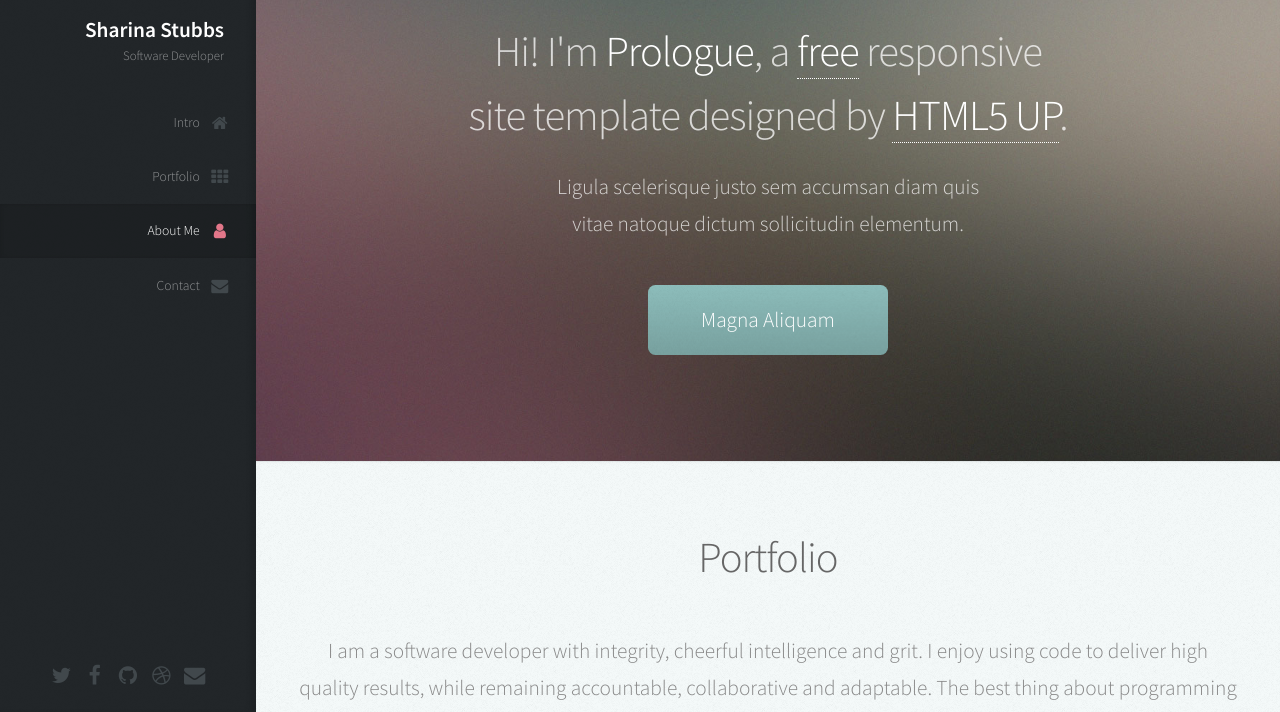
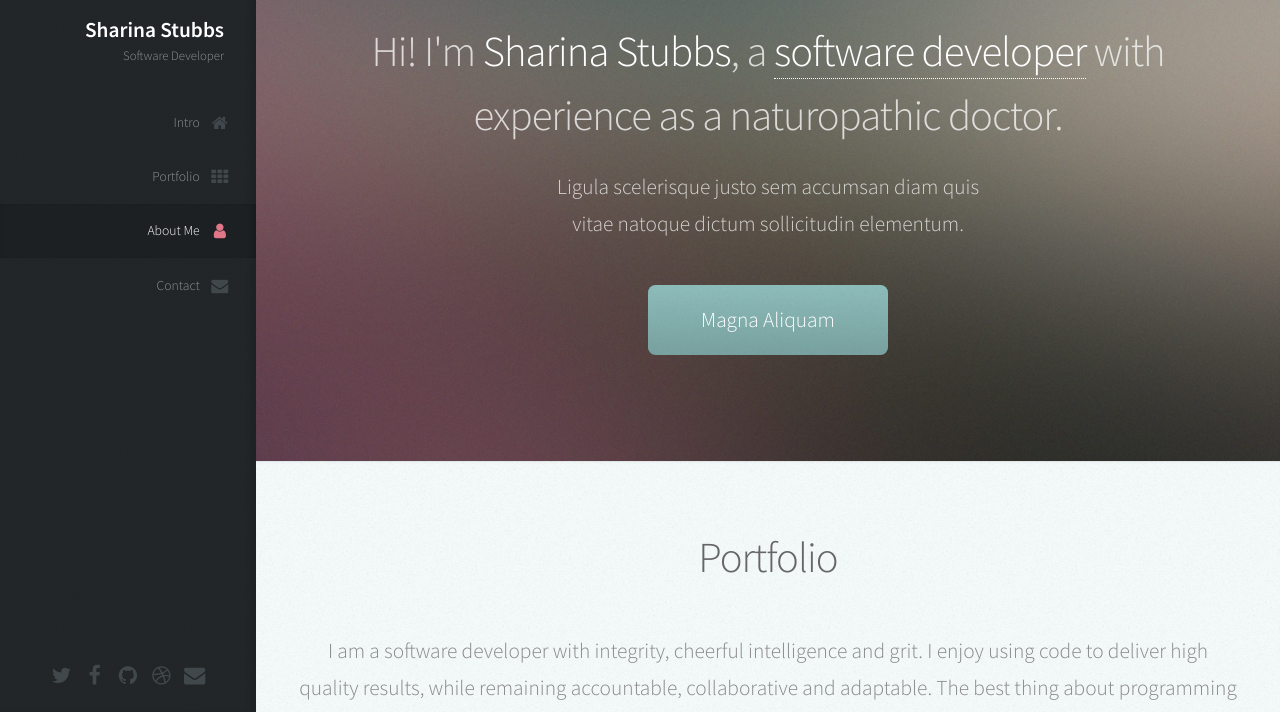
Before and after one commit to SharinaS/Portfolio, a plain HTML site: page starter-code/index.html in a window 1280 px wide. Shown: the part 88-800 px from the top of the page. Drawn offline with Linux system fonts and the light colour scheme.

Commit message:
added a header with my name

```diff
--- a/starter-code/index.html
+++ b/starter-code/index.html
@@ -66,8 +66,7 @@
 						<div class="container">
 
 							<header>
-								<h2 class="alt">Hi! I'm <strong>Prologue</strong>, a <a href="http://html5up.net/license">free</a> responsive<br />
-								site template designed by <a href="http://html5up.net">HTML5 UP</a>.</h2>
+								<h2 class="alt">Hi! I'm <strong>Sharina Stubbs</strong>, a <a href="https://github.com/SharinaS">software developer</a> with experience as a naturopathic doctor.</h2>
 								<p>Ligula scelerisque justo sem accumsan diam quis<br />
 								vitae natoque dictum sollicitudin elementum.</p>
 							</header>
```
